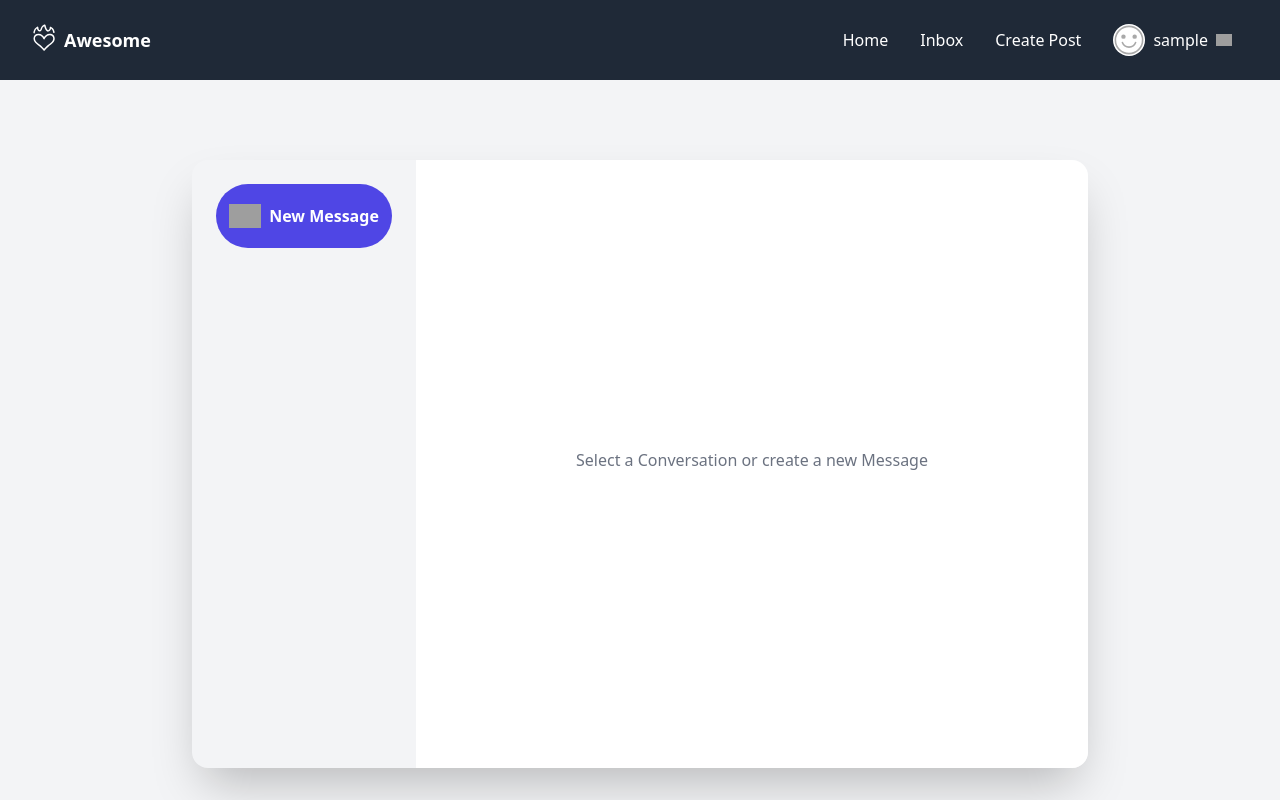
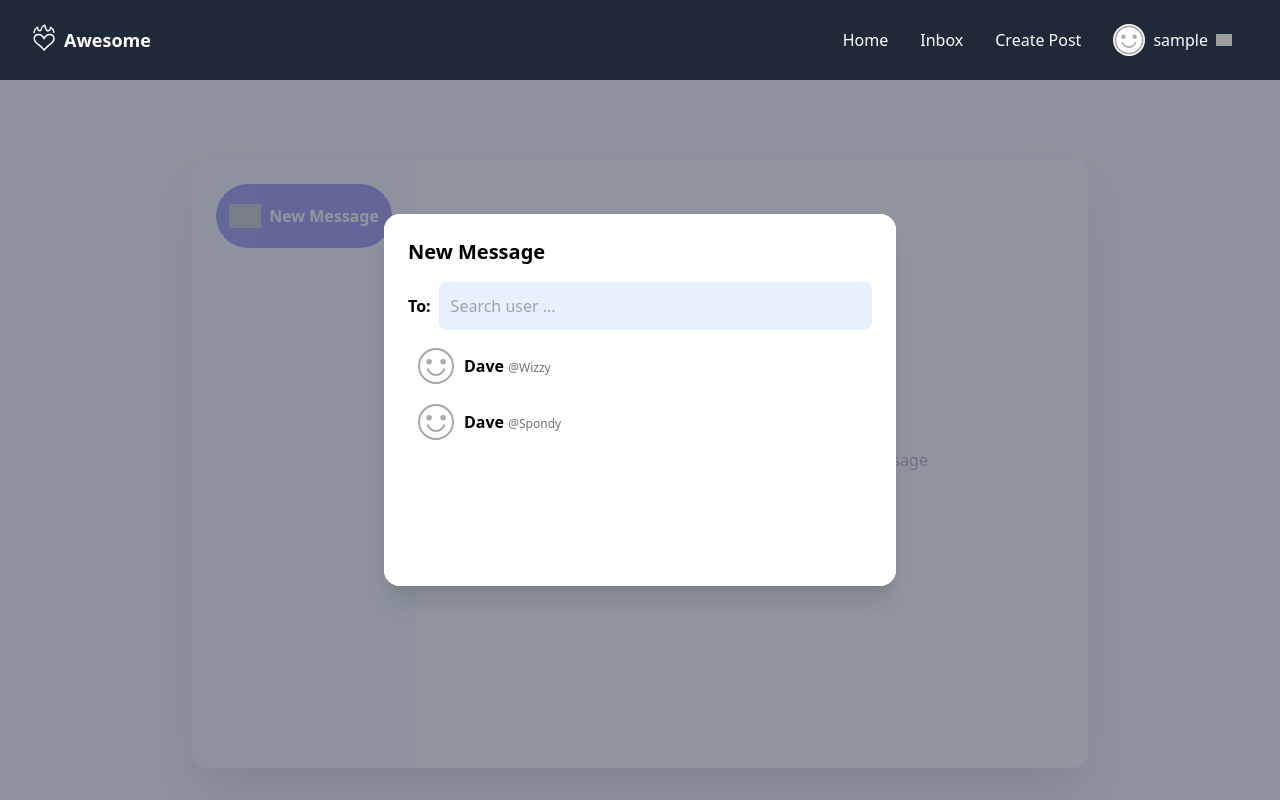
Before and after one commit to abubakerKhaled/Awesome, a Django app: page /a_inbox/ in a window 1280 px wide. Run offline with Django 5.2, Linux system fonts and the light colour scheme; the visitor is signed in with stand-in values (Sample User, id 1); data that the repository does not hold is empty; some libraries are stand-ins or nearby versions; grey boxes are pictures that could not be loaded.

Commit message:
Adding the form search users file and htmx trigger.

```diff
--- /dev/null
+++ b/a_inbox/templates/a_inbox/form_search_user.html
@@ -0,0 +1,27 @@
+<h3 class="text-xl font-bold mb-4" id="modal-title">New Message</h3>
+<div>
+    <div class="flex gap-2 items-center">
+        <span class="font-bold">To:</span>
+        <input class="p-3 w-screen lg:full" placeholder="Search user ..." type="text" name="search_user"
+        hx-get="{% url 'a_inbox:search_users' %}"
+        hx-trigger="keyup changed"
+        hx-target="#search-results"
+        hx-swap="innerHTML" >
+    </div>
+    <div id="search-results" class="block h-60 overflow-y-auto">
+        <ul id="user-list" class="mt-2">
+            <li>
+                <a class="flex items-center gap-1 hover:bg-zinc-100 rounded-lg p-2 cursor-pointer">
+                    <img class="w-10 h-10 object-cover rounded-full mr-1" src="/static/images/avatar_default.svg">
+                    <div class="font-bold">Dave <span class="text-xs font-normal text-zinc-500">@Wizzy</span></div>
+                </a>
+            </li>
+            <li>
+                <a class="flex items-center gap-1 hover:bg-zinc-100 rounded-lg p-2 cursor-pointer">
+                    <img class="w-10 h-10 object-cover rounded-full mr-1" src="/static/images/avatar_default.svg">
+                    <div class="font-bold">Dave <span class="text-xs font-normal text-zinc-500">@Spondy</span></div>
+                </a>
+            </li>
+        </ul>
+    </div>
+</div>
--- a/a_inbox/templates/a_inbox/inbox.html
+++ b/a_inbox/templates/a_inbox/inbox.html
@@ -3,33 +3,27 @@
 
 {% block content %}
 
-
-<inbox class="grid grid-cols-5 sm:grid-cols-4 h-[calc(100vh-8rem)] md:h-[calc(100vh-12rem)] shadow-2xl rounded-2xl mx-1 lg:mx-10 xl:mx-48">
+<div class="grid grid-cols-5 sm:grid-cols-4 h-[calc(100vh-8rem)] md:h-[calc(100vh-12rem)] shadow-2xl rounded-2xl mx-1 lg:mx-10 xl:mx-48">
     <!-- Sidebar -->
-    <div x-data="{ modal_open: false }" class="col-span-1 bg-slate-10 rounded-l-2xl p-2 overflow-y-auto">
+    <div class="col-span-1 bg-slate-10 rounded-l-2xl p-2 overflow-y-auto">
         <!-- New Message Button -->
         <div class="p-0 sm:p-4 mb-3 sticky top-0 z-10">
-            <a @click="modal_open = true" class="flex cursor-pointer items-center justify-center h-14 sm:h-16 gap-2 bg-indigo-600 hover:bg-indigo-700 text-white rounded-full">
+            <a class="flex cursor-pointer items-center justify-center h-14 sm:h-16 gap-2 bg-indigo-600 hover:bg-indigo-700 text-white rounded-full">
                 <img class="h-6 m-auto lg:m-0" src="https://img.icons8.com/external-anggara-glyph-anggara-putra/32/ffffff/external-edit-user-interface-anggara-glyph-anggara-putra.png" alt="New Message Icon">
                 <div class="hidden lg:block text-white rounded-full font-bold">New Message</div>
             </a>
         </div>
 
         <!-- New Message Modal -->
-        <div x-show="modal_open" x-cloak class="relative z-10" aria-labelledby="modal-title" role="dialog" aria-modal="true">
+        <div class="relative z-10" aria-labelledby="modal-title" role="dialog" aria-modal="true">
             <div class="fixed inset-0 bg-gray-500 bg-opacity-75 transition-opacity"></div>
             <div class="fixed inset-0 z-10 w-screen overflow-y-auto">
                 <div class="flex min-h-full items-end justify-center p-4 text-center sm:items-center sm:p-0">
                     <div class="relative transform overflow-hidden rounded-2xl bg-white text-left shadow-xl transition-all sm:my-8 sm:w-full sm:max-w-lg">
                         <div @click.away="modal_open = false" class="bg-white px-4 pb-4 pt-5 sm:p-6 sm:pb-4">
-                            <h3 class="text-xl font-bold mb-4" id="modal-title">New Message</h3>
-                            <div id="new-message">
-                                <div class="flex gap-2 items-center">
-                                    <span class="font-bold">To:</span>
-                                    <input class="p-3 w-screen lg:full" placeholder="Search user ..." type="text" name="search_user">
-                                </div>
-                                <div id="search-results" class="block h-60 overflow-y-auto"></div>
-                            </div>
+
+                            {% include 'a_inbox/form_search_user.html' %}
+
                         </div>
                     </div>
                 </div>
@@ -38,13 +32,11 @@
 
         <!-- Conversations List -->
         {% include 'a_inbox/conversations_list.html' %}
-
     </div>
 
     <!-- Conversation Area -->
     {% include 'a_inbox/conversation.html' %}
-
-</inbox>
+</div>
 
 <script>
     function scrollToBottom() {
@@ -57,5 +49,4 @@
     };
 </script>
 
-
 {% endblock content %}
```
